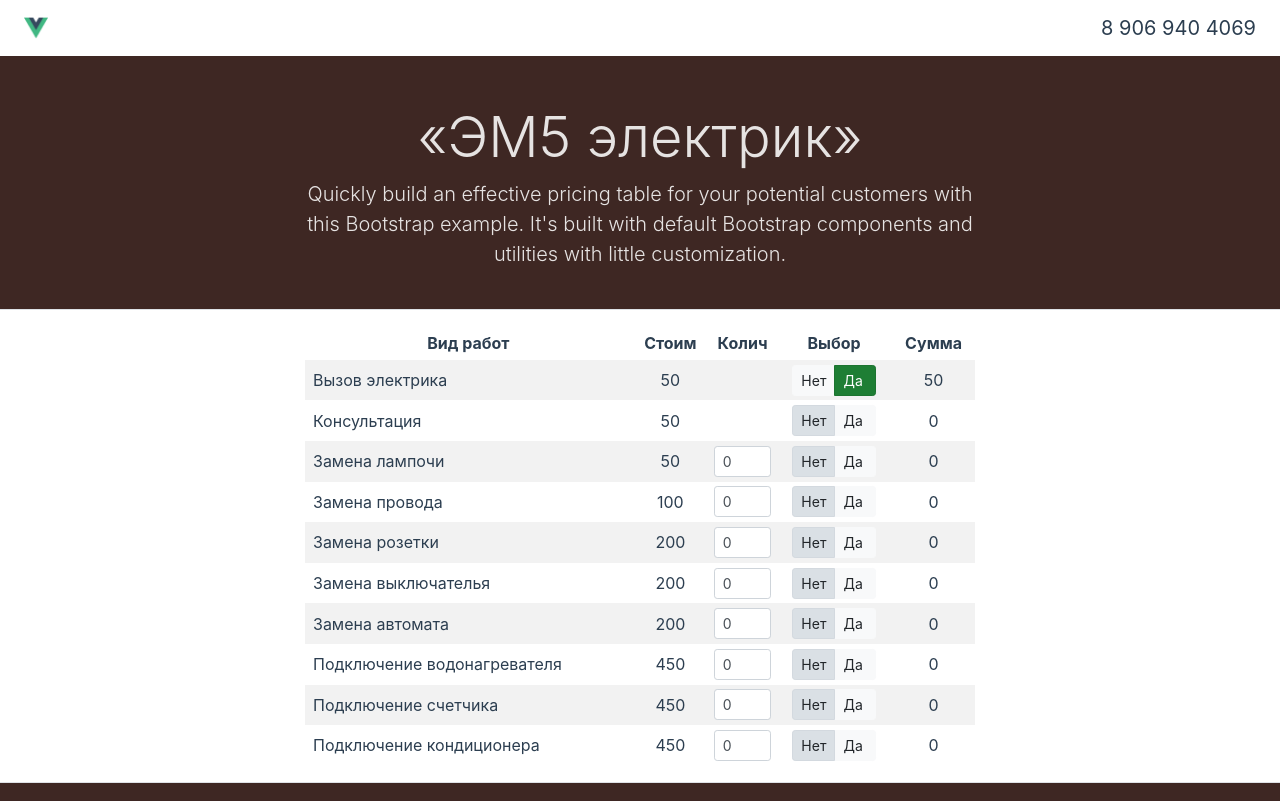
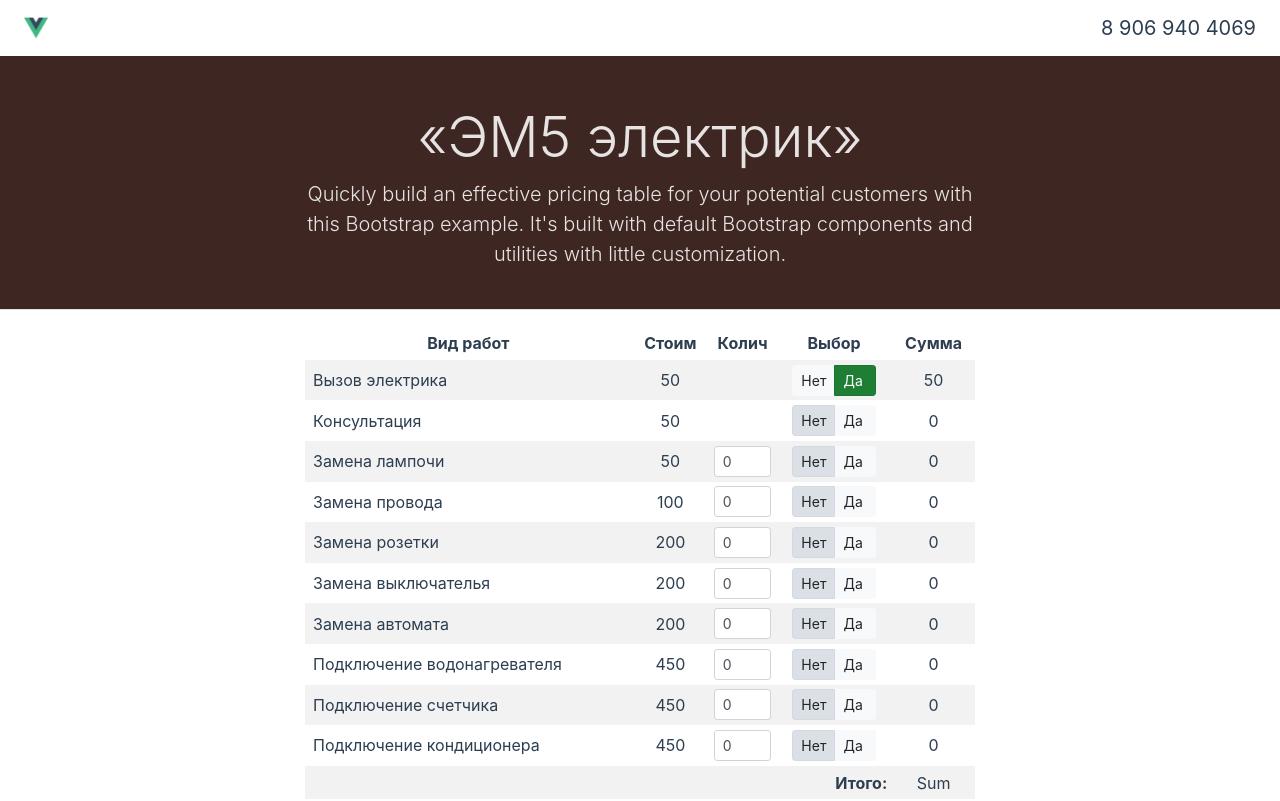
Before and after one commit to mccrush/em5, a Vue app: page / in a window 1280 px wide. Shown: the top 801 px of the page. Built offline with nearby package versions, Linux system fonts and the light colour scheme.

Commit message:
Добавляет строку Итоговой суммы

```diff
--- a/src/components/Calc.vue
+++ b/src/components/Calc.vue
@@ -14,6 +14,10 @@
           </thead>
           <tbody>
             <Rabota v-for="rabota in listRabot" :key="rabota.id" :rabotaFrom="rabota"/>
+            <tr>
+              <td colspan="4" class="text-right"><strong>Итого:</strong></td>
+              <td> Sum </td>
+            </tr>
           </tbody>
         </table>
 
```
